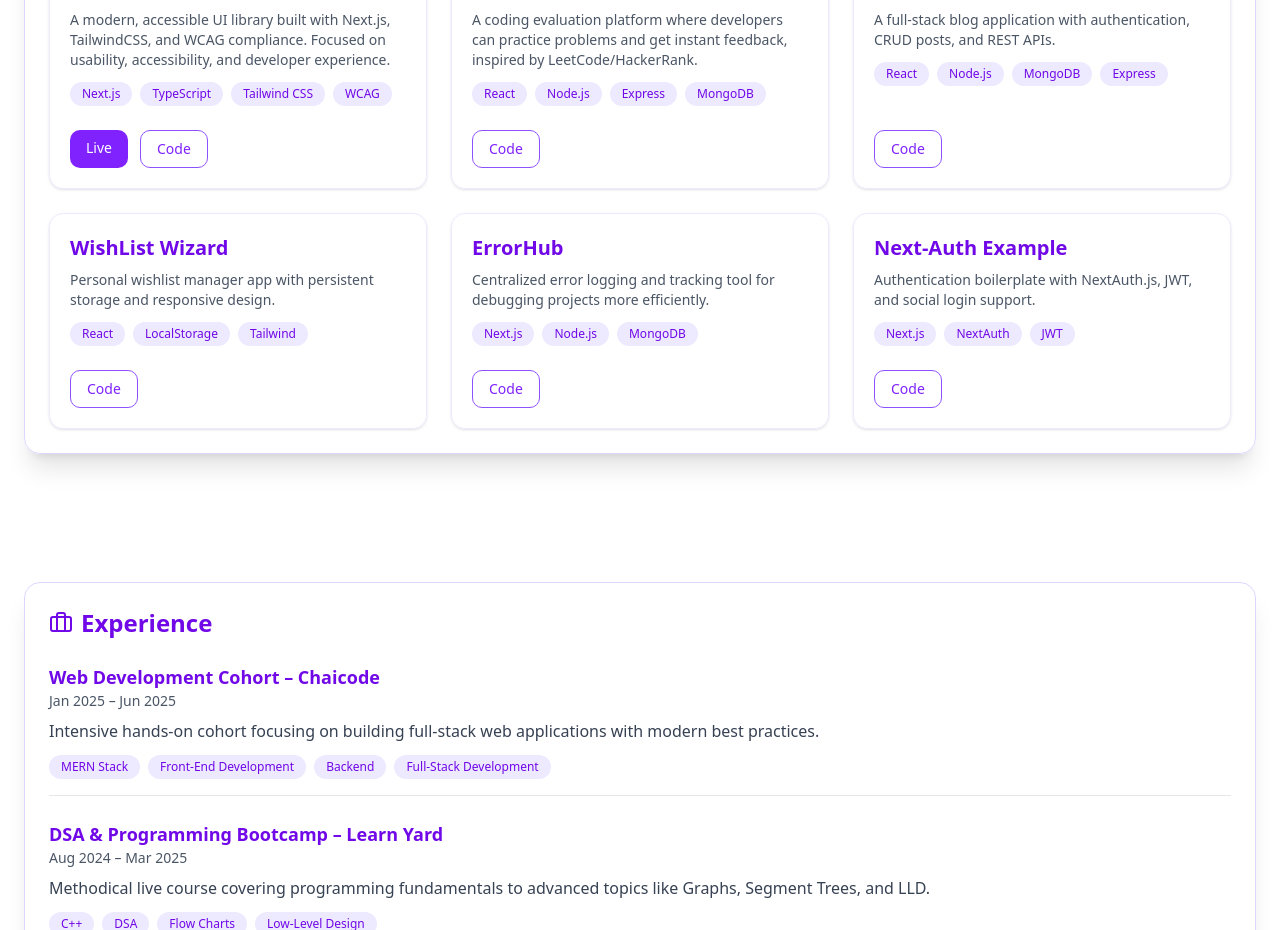
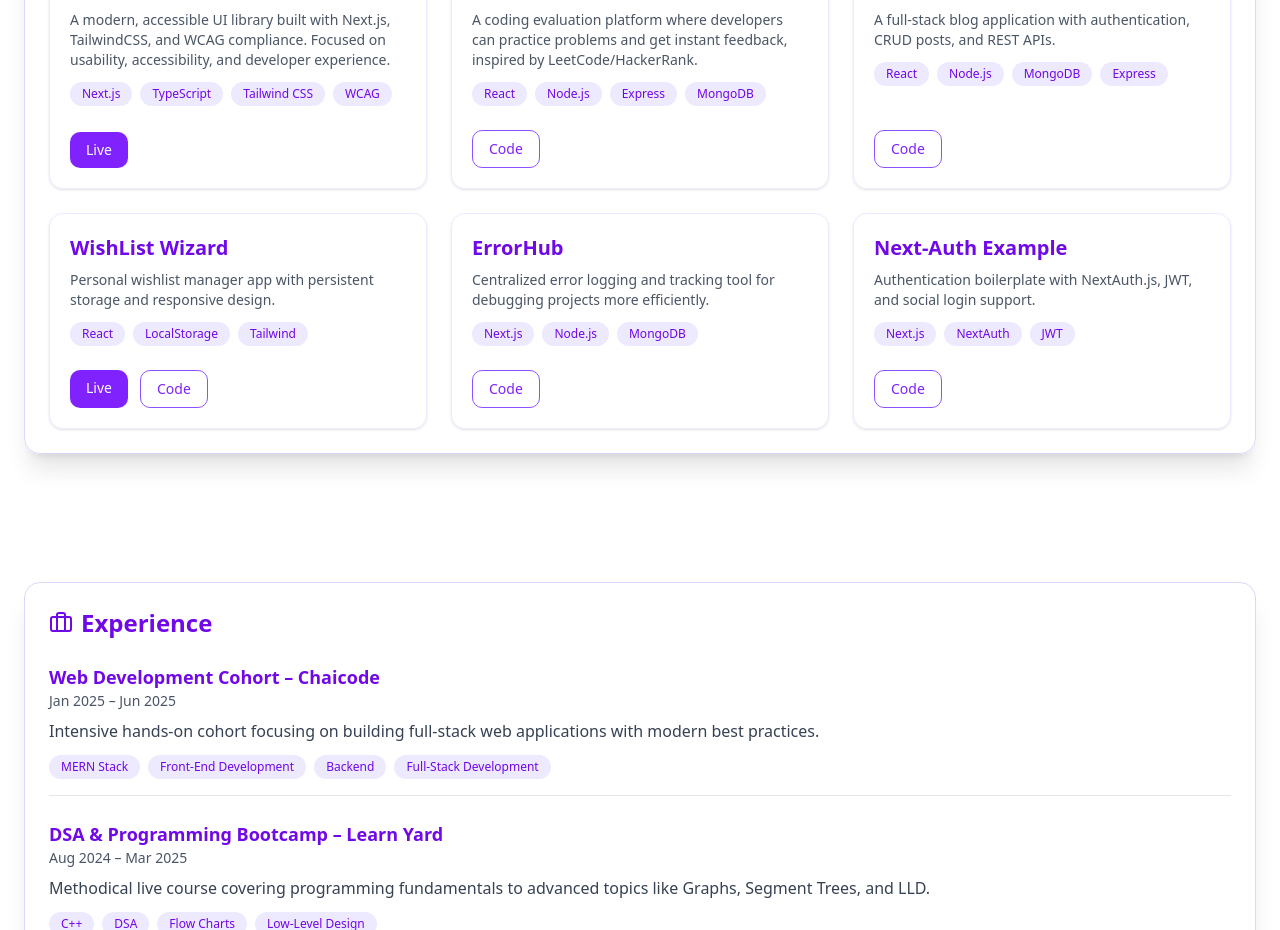
Before and after one commit to DevSagarKumarJha/me, a Next.js app: page / in a window 1280 px wide. Shown: the part 1300-2230 px from the top of the page. Built offline with nearby package versions, Linux system fonts and the light colour scheme.

Commit message:
--bug fixes

```diff
--- a/src/data/projects.js
+++ b/src/data/projects.js
@@ -5,7 +5,6 @@ export const projects = [
       "A modern, accessible UI library built with Next.js, TailwindCSS, and WCAG compliance. Focused on usability, accessibility, and developer experience.",
     tech: ["Next.js", "TypeScript", "Tailwind CSS", "WCAG"],
     link: "https://zenui.dev",
-    repo: "https://github.com/Abhijeet43/zen-ui",
     live: true,
   },
   {
@@ -27,7 +26,9 @@ export const projects = [
     description:
       "Personal wishlist manager app with persistent storage and responsive design.",
     tech: ["React", "LocalStorage", "Tailwind"],
+    link: "https://wish-list-wizard.vercel.app/",
     repo: "https://github.com/DevSagarKumarJha/WishListWizard",
+    live: true,
   },
   {
     name: "ErrorHub",
--- a/src/sections/ProjectsSection.tsx
+++ b/src/sections/ProjectsSection.tsx
@@ -77,14 +77,14 @@ const ProjectsSection = () => {
                         Live
                       </a>
                     )}
-                    <a
+                    {project.repo && (<a
                       href={project.repo}
                       target="_blank"
                       rel="noopener noreferrer"
                       className="px-4 py-2 text-sm font-medium rounded-lg border border-violet-500 text-violet-600 dark:text-violet-300 hover:bg-violet-100 dark:hover:bg-violet-900/40 transition"
                     >
                       Code
-                    </a>
+                    </a>)}
                   </div>
                 </motion.div>
               ))}
```
